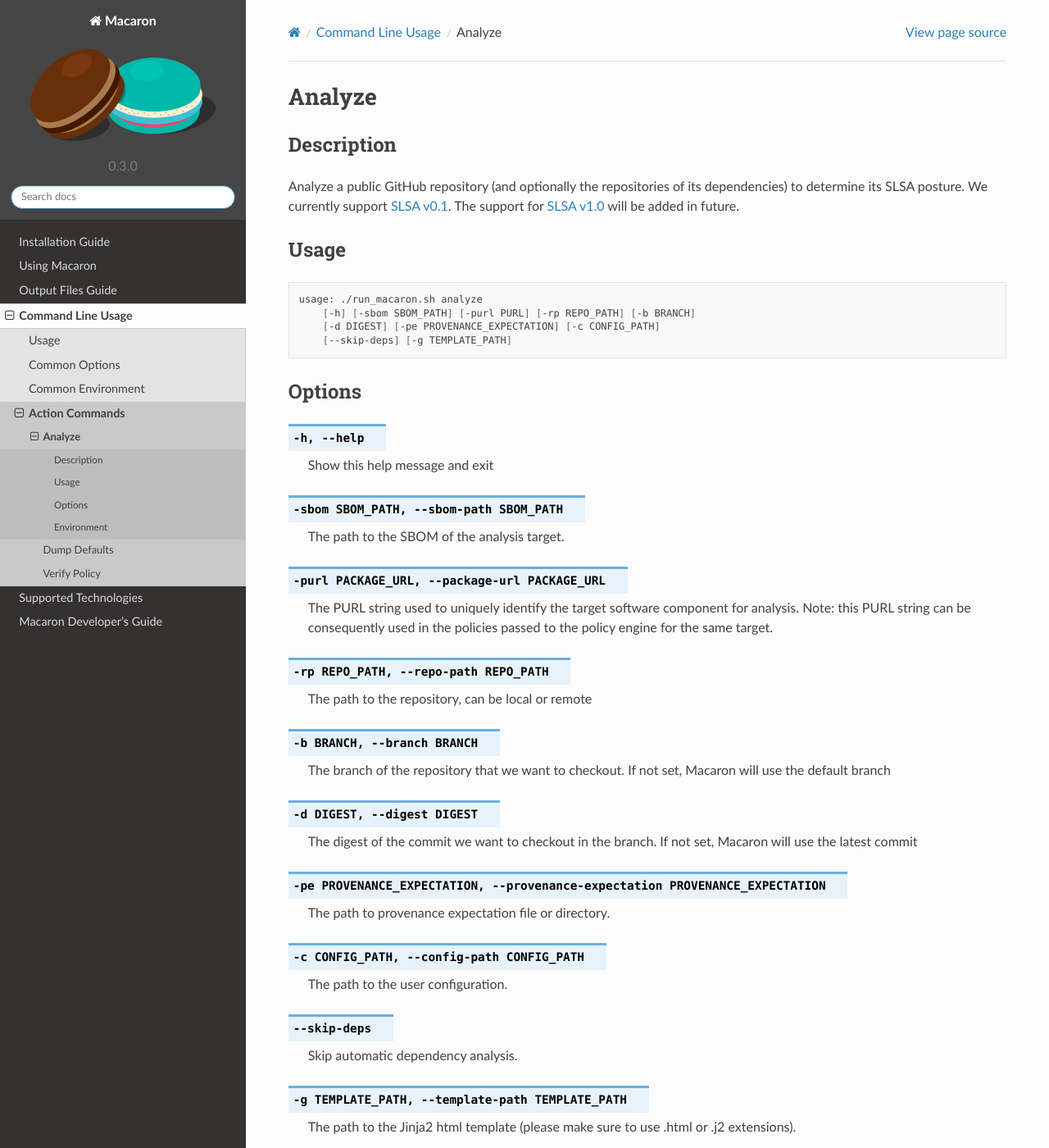
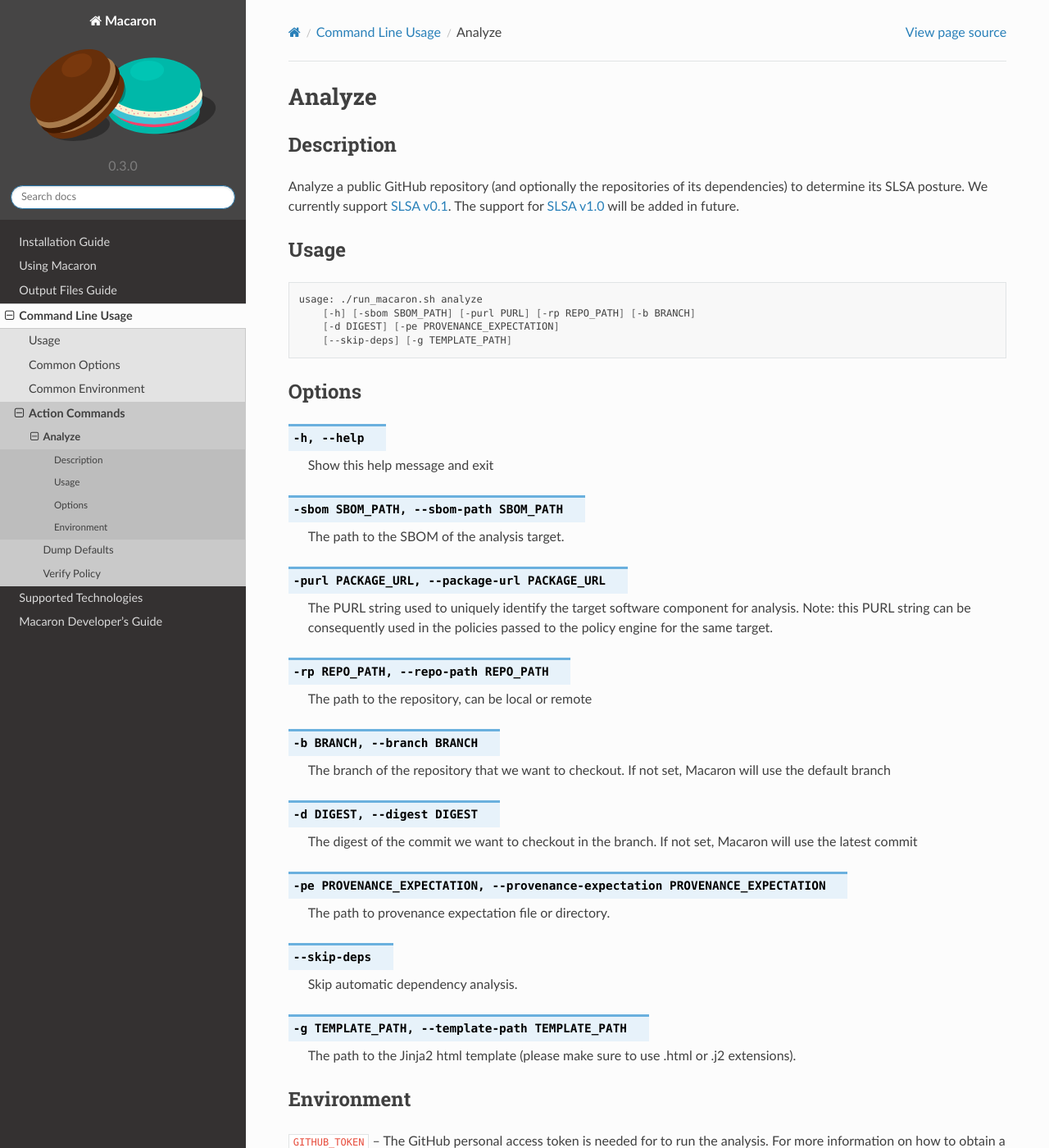
Before and after one commit to oracle/macaron, a Sphinx documentation site: the page built from docs/source/pages/cli_usage/action_analyze.rst, in a window 1280 px wide and 1400 px high. Shown: the whole window at 82% size. Built offline with Sphinx 7.4.7 and the Read the Docs theme 2.0.0, drawn with Linux system fonts in a browser that asks for light colours.

Commit message:
chore: remove the entry for --config-path in action_analyze.rst
Signed-off-by: Trong Nhan Mai <trong.nhan.mai@oracle.com>

```diff
--- a/docs/source/pages/cli_usage/action_analyze.rst
+++ b/docs/source/pages/cli_usage/action_analyze.rst
@@ -21,7 +21,7 @@ Usage
 
     usage: ./run_macaron.sh analyze
         [-h] [-sbom SBOM_PATH] [-purl PURL] [-rp REPO_PATH] [-b BRANCH]
-        [-d DIGEST] [-pe PROVENANCE_EXPECTATION] [-c CONFIG_PATH]
+        [-d DIGEST] [-pe PROVENANCE_EXPECTATION]
         [--skip-deps] [-g TEMPLATE_PATH]
 
 -------
@@ -58,10 +58,6 @@ Options
 
     The path to provenance expectation file or directory.
 
-.. option:: -c CONFIG_PATH, --config-path CONFIG_PATH
-
-    The path to the user configuration.
-
 .. option:: --skip-deps
 
     Skip automatic dependency analysis.
```
